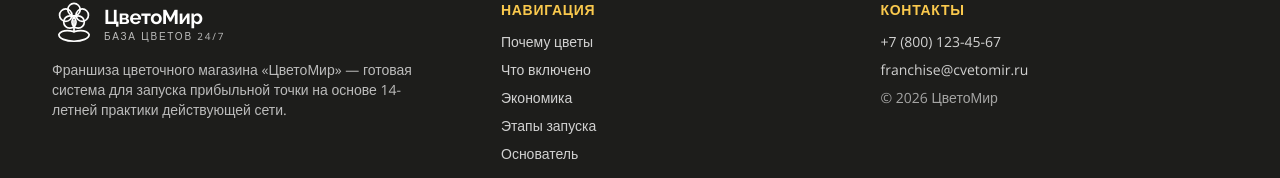
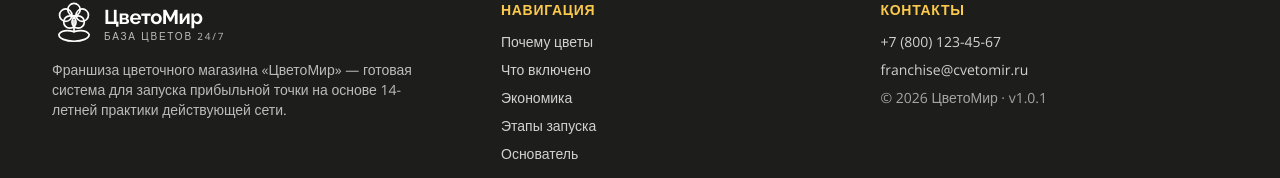
Before and after one commit to Hasler777/cvetomir-landing, a Next.js app: page / in a window 1280 px wide. Shown: the part 7894-8072 px from the top of the page. Built offline with nearby package versions, Linux system fonts and the light colour scheme; no server answers.

Commit message:
test: footer version marker v1.0.1 (autodeploy smoke test)

```diff
--- a/components/Footer.tsx
+++ b/components/Footer.tsx
@@ -30,7 +30,7 @@ export default function Footer() {
           <ul className="mt-3 space-y-2 text-sm">
             <li><a href="tel:+78001234567" className="hover:text-white">+7 (800) 123-45-67</a></li>
             <li><a href="mailto:franchise@cvetomir.ru" className="hover:text-white">franchise@cvetomir.ru</a></li>
-            <li className="text-white/60">© {new Date().getFullYear()} ЦветоМир</li>
+            <li className="text-white/60">© {new Date().getFullYear()} ЦветоМир · v1.0.1</li>
           </ul>
         </div>
       </div>
```
